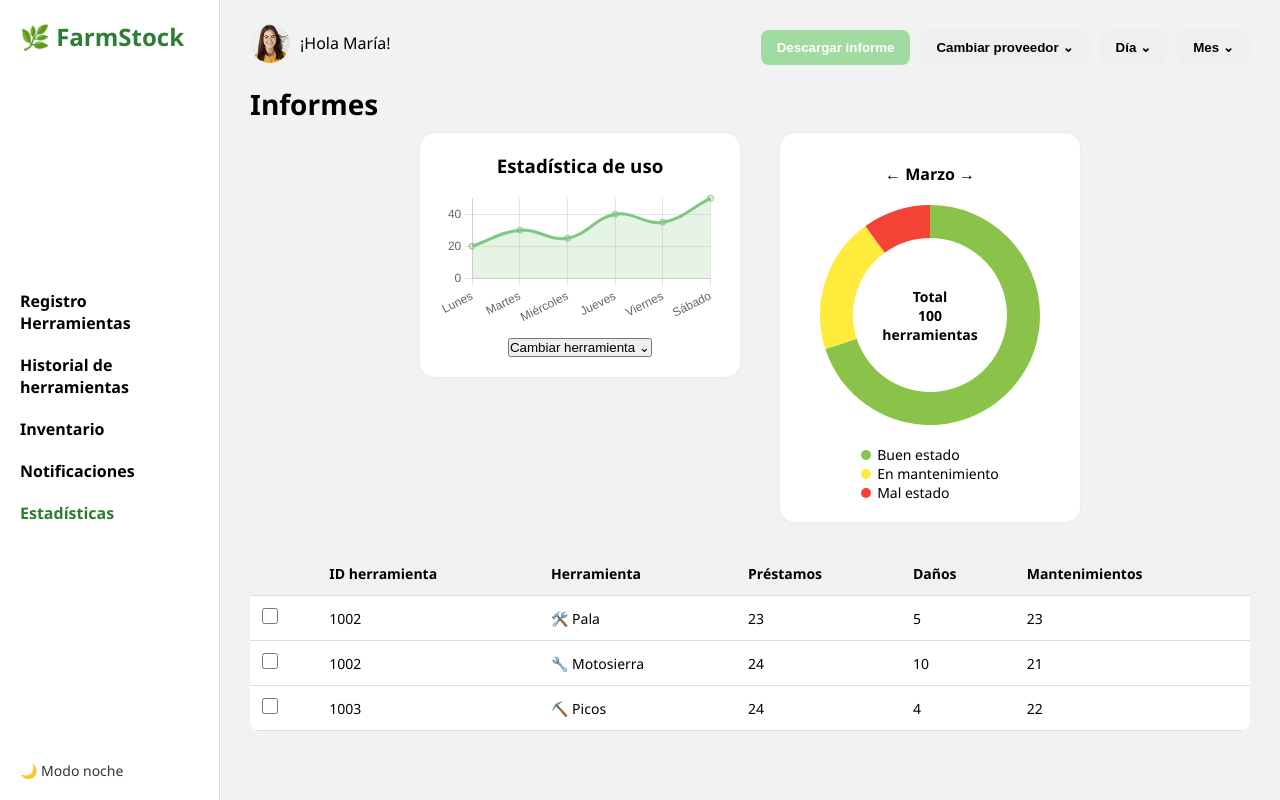
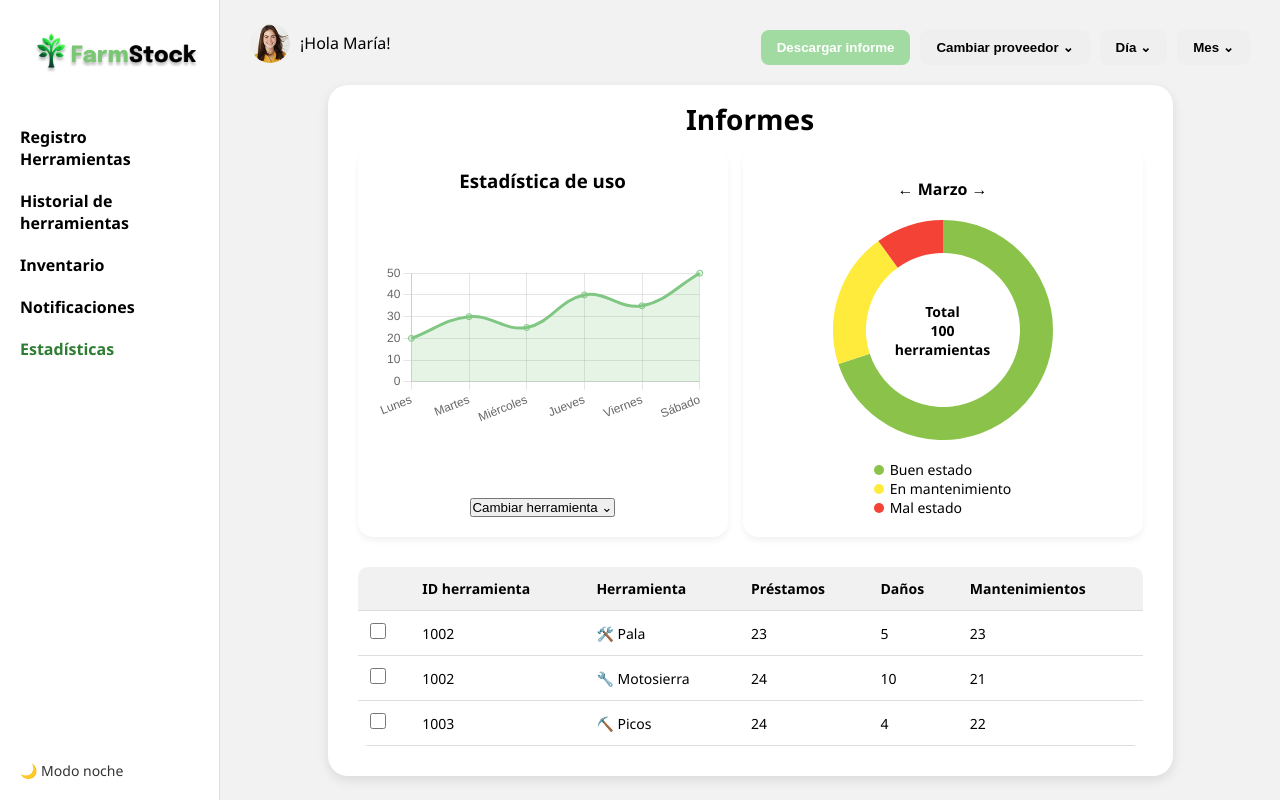
Before and after one commit to Junior3110/FarmStock, an Electron app: page app/HTML/Estadistica.html in a window 1280 px wide. Drawn offline with nearby package versions, Linux system fonts and the light colour scheme.

Commit message:
termine el panel

```diff
--- a/app/CSS/Estadisticas.css
+++ b/app/CSS/Estadisticas.css
@@ -29,12 +29,31 @@ body, html {
   border-right: 1px solid #ddd;
 }
 
-.logo {
-  font-size: 24px;
-  font-weight: bold;
-  color: #2e7d32;
+.top-section {
+  display: flex;
+  flex-direction: column;
+}
+.bottom-section {
+  margin-top: auto;
+}
+/* LOGO BOX Y LOGO IMAGE */
+.logo-box {
+  width: 100%;
+  display: flex;
+  justify-content: center;
+  align-items: center;
+  margin-bottom: 20px;
 }
 
+.logo-box img {
+  width: 100%;
+  max-width: 180px;
+  height: auto;
+  display: block;
+  object-fit: contain;
+}
+
+/* MENU Y OTROS ELEMENTOS */
 .menu a {
   display: block;
   margin: 20px 0;
@@ -57,6 +76,9 @@ body, html {
   flex: 1;
   padding: 20px 30px;
   overflow-y: auto;
+  display: flex;
+  flex-direction: column;
+  align-items: stretch;
 }
 
 /* HEADER */
@@ -65,6 +87,7 @@ body, html {
   justify-content: space-between;
   align-items: center;
   flex-wrap: wrap;
+  width: 100%;
 }
 
 .user-info {
@@ -112,30 +135,53 @@ body, html {
 /* CONTENIDO */
 .content {
   margin-top: 20px;
+  width: 100%;
+  display: flex;
+  justify-content: center;
 }
 
 .content h1 {
   font-size: 28px;
   margin-bottom: 10px;
+  text-align: center;
+}
+
+.charts {
+  display: flex;
+  justify-content: center;
+  align-items: flex-start;
+  gap: 15px;
+  flex-wrap: wrap;
 }
 
 /* GRÁFICAS */
-.charts {
+.line-chart {
+  width: 370px;
+  background: #fff;
+  border-radius: 15px;
+  padding: 20px;
+  box-shadow: 0 4px 6px rgba(0, 0, 0, 0.05);
   display: flex;
-  justify-content: center; /* Alinea ambas gráficas al centro */
-  align-items: flex-start;
-  gap: 40px;                /* <– Disminuye el espacio entre gráficas */
-  flex-wrap: wrap;          /* Por si se reduce el tamaño de pantalla */
+  flex-direction: column;
+  align-items: center;
+  gap: 70px;
 }
 
+.line-chart select {
+  margin-top: 10px;
+  padding: 8px 12px;
+  border-radius: 10px;
+  border: none;
+  background-color: #f2f2f2;
+  font-weight: 600;
+}
 
-.line-chart,
 .donut-chart {
-  width: 320px;      /* Reducido desde 400px o más */
+  width: 400px;
   padding: 20px;
   background: #fff;
   border-radius: 15px;
-  box-shadow: 0 0 5px rgba(0,0,0,0.05);
+  box-shadow: 0 4px 6px rgba(0, 0, 0, 0.05);
   display: flex;
   flex-direction: column;
   align-items: center;
@@ -147,6 +193,9 @@ body, html {
   height: 220px !important;
 }
 
+.donut {
+  position: relative;
+}
 
 .line-chart img,
 .donut img {
@@ -219,9 +268,6 @@ input[type="checkbox"] {
     align-items: flex-start;
   }
 }
-.donut {
-  position: relative;
-}
 
 .donut-text {
   position: absolute;
@@ -234,21 +280,21 @@ input[type="checkbox"] {
 }
 
 .usage-graph {
-  width: 380px; /* o 360px si lo quieres más compacto */
+  width: 380px;
   background: #fff;
   border-radius: 15px;
   padding: 20px;
   box-shadow: 0 0 5px rgba(0,0,0,0.05);
 }
 
-.donut-chart {
-  width: 300px;
-  padding: 20px;
-  background: #fff;
-  border-radius: 15px;
-  box-shadow: 0 0 5px rgba(0,0,0,0.05);
+.content-box {
+  background: white;
+  border-radius: 20px;
+  box-shadow: 0 4px 12px rgba(0, 0, 0, 0.1);
+  padding: 15px 30px 30px 30px; /* Menos padding arriba */
+  min-height: auto; /* Quitamos el min-height que empujaba */
   display: flex;
   flex-direction: column;
   align-items: center;
-  gap: 10px;
+  justify-content: flex-start;
 }
--- a/app/HTML/Estadistica.html
+++ b/app/HTML/Estadistica.html
@@ -10,7 +10,10 @@
 <body>
   <div class="container">
    <aside class="sidebar">
-      <h2 class="logo"><span>🌿</span> Farm<span>Stock</span></h2>
+  <div class="top-section">
+    <div class="logo-box">
+      <img src="../imagenes/Logo.png" alt="Logo del sitio" width="257" height="86" />
+    </div>
     <nav class="menu">
       <a href="#">Registro Herramientas</a>
       <a href="#">Historial de herramientas</a>
@@ -18,9 +21,12 @@
       <a href="#">Notificaciones</a>
       <a href="#" class="active">Estadísticas</a>
     </nav>
+  </div>
   <div class="night-mode">🌙 Modo noche</div>
 </aside>
 
+
+    <!-- El resto del HTML no cambia -->
     <main class="main-panel">
       <header class="header">
         <div class="user-info">
@@ -36,6 +42,7 @@
       </header>
 
       <section class="content">
+        <div class="content-box">
           <h1>Informes</h1>
           <div class="charts">
             <div class="line-chart">
@@ -101,6 +108,7 @@
               </tr>
             </tbody>
           </table>
+        </div>
       </section>
     </main>
   </div>
```
Also changed, not shown: app/CSS/Iventario.css (+8 -5 lines), app/HTML/indexInventario.html (+2 -2 lines), app/HTML/login.html (+11 -25 lines). Lines whose indentation alone changed are shown as unchanged.
